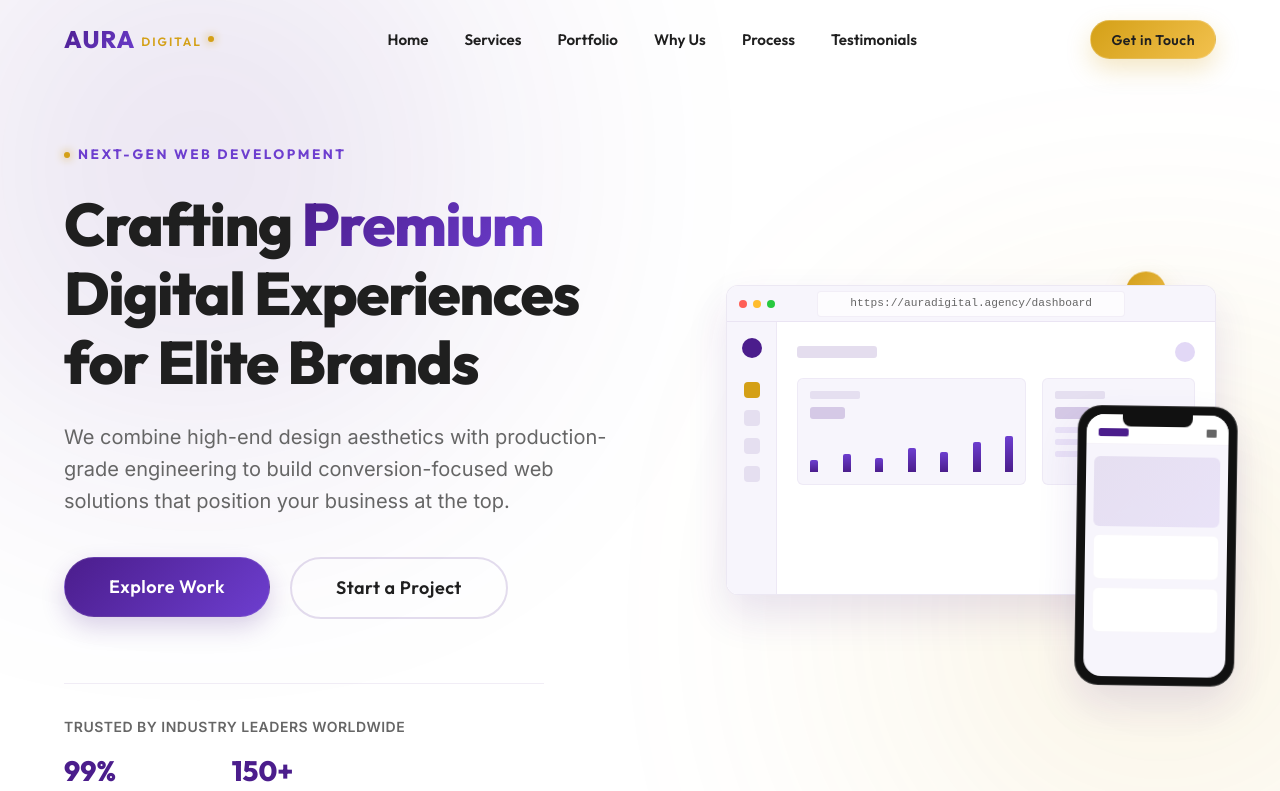
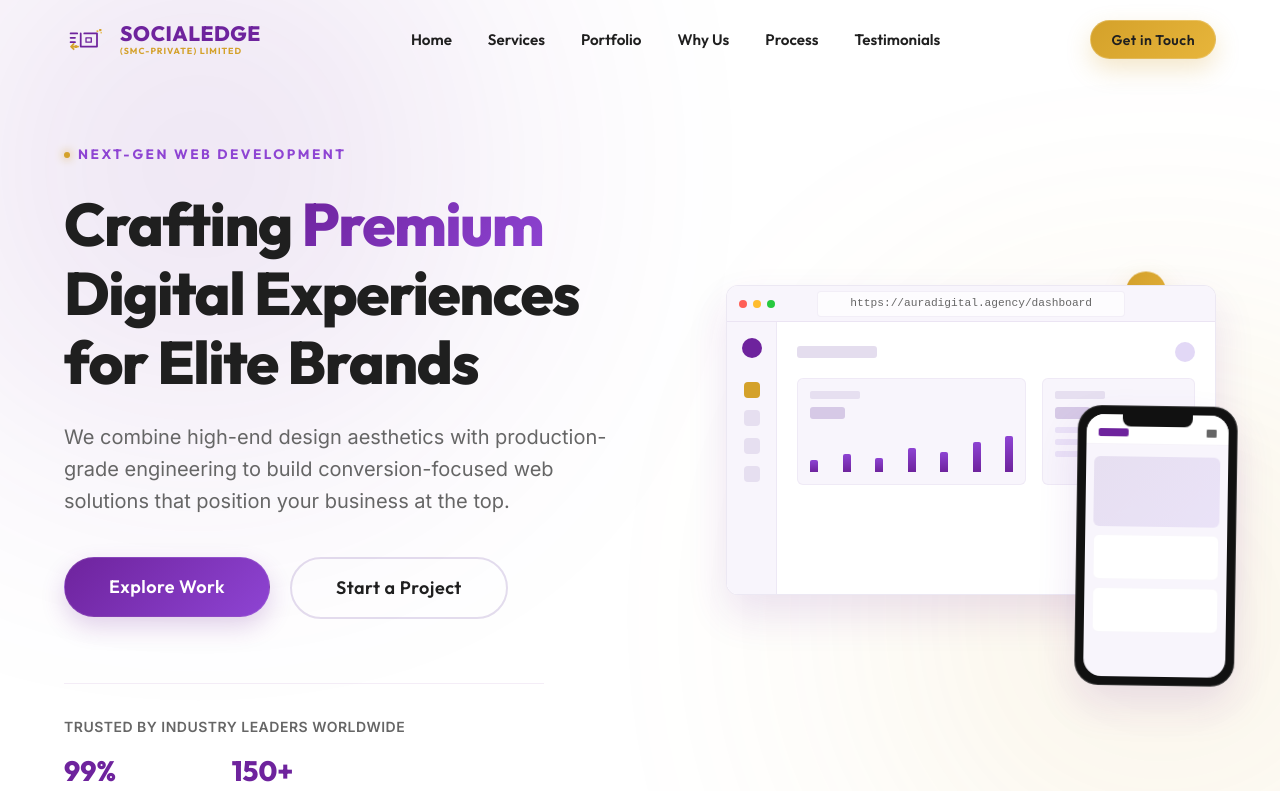
Before and after one commit to HanzalaKamran1234/Complete-Website, a React (Vite) app: page / in a window 1280 px wide. Shown: the top 791 px of the page. Built offline with nearby package versions, Linux system fonts and the light colour scheme.

Commit message:
Update visual identity and color theme to SocialEdge logo brand

```diff
--- a/index.html
+++ b/index.html
@@ -6,8 +6,8 @@
     <meta name="viewport" content="width=device-width, initial-scale=1.0" />
 
     <!-- SEO Meta Tags -->
-    <title>Aura Digital | Premium Web Design & Development Agency</title>
-    <meta name="description" content="Aura Digital is an elite web design and software engineering agency crafting luxury, high-performance websites and digital applications for global brands." />
+    <title>SocialEdge | Premium Digital Agency & Branding Solutions</title>
+    <meta name="description" content="SocialEdge (SMC-Private) Limited is an elite digital agency crafting high-performance websites, customized digital systems, and luxury branding assets." />
 
     <!-- Fonts Preconnect -->
     <link rel="preconnect" href="https://fonts.googleapis.com" />
--- a/src/sections/Footer/Footer.module.css
+++ b/src/sections/Footer/Footer.module.css
@@ -24,32 +24,47 @@
 .logo {
   display: flex;
   align-items: center;
-  gap: 6px;
+  gap: 12px;
+  position: relative;
   font-family: var(--font-headings);
-  font-weight: 800;
-  font-size: 1.5rem;
-  letter-spacing: 1px;
+  cursor: pointer;
+}
+
+.logoIcon {
+  width: 44px;
+  height: 28px;
+  display: flex;
+  align-items: center;
+  justify-content: center;
+}
+
+.logoIcon svg {
+  width: 100%;
+  height: 100%;
+}
+
+.logoText {
+  display: flex;
+  flex-direction: column;
+  align-items: flex-start;
+  line-height: 1;
 }
 
 .logoMain {
+  font-size: 1.3rem;
+  font-weight: 800;
   color: var(--color-bg-white);
+  letter-spacing: 0.5px;
 }
 
 .logoSub {
-  font-size: 0.75rem;
-  font-weight: 600;
+  font-size: 0.55rem;
+  font-weight: 700;
   color: var(--color-accent);
-  letter-spacing: 2px;
-  margin-top: 4px;
+  letter-spacing: 1px;
+  margin-top: 3px;
 }
 
-.logoDot {
-  width: 6px;
-  height: 6px;
-  background-color: var(--color-accent);
-  border-radius: 50%;
-  box-shadow: 0 0 10px var(--color-accent);
-}
 
 .brandDesc {
   font-size: 0.95rem;
--- a/src/sections/Footer/Footer.tsx
+++ b/src/sections/Footer/Footer.tsx
@@ -23,12 +23,25 @@ export const Footer: React.FC = () => {
           {/* Brand Panel */}
           <div className={styles.brandCol}>
             <a href="#home" className={styles.logo}>
-              <span className={styles.logoMain}>AURA</span>
-              <span className={styles.logoSub}>DIGITAL</span>
-              <span className={styles.logoDot}></span>
+              <div className={styles.logoIcon}>
+                <svg viewBox="0 0 100 60" fill="none" xmlns="http://www.w3.org/2000/svg">
+                  <path d="M15 15H30M15 25H25M15 35H25" stroke="var(--color-primary)" strokeWidth="4" strokeLinecap="round" />
+                  <path d="M38 15V45H75V15H46" stroke="var(--color-primary)" strokeWidth="4" strokeLinecap="round" strokeLinejoin="round" />
+                  <path d="M50 25H62V35H50V25Z" stroke="var(--color-primary)" strokeWidth="3" strokeLinejoin="round" />
+                  <path d="M32 45H16M16 45L22 39M16 45L22 51" stroke="var(--color-accent)" strokeWidth="4" strokeLinecap="round" strokeLinejoin="round" />
+                  <rect x="24" y="42" width="6" height="6" rx="1.5" fill="var(--color-accent)" />
+                  <rect x="74" y="8" width="4" height="4" fill="var(--color-accent-light)" />
+                  <rect x="80" y="5" width="5" height="5" fill="var(--color-accent)" />
+                  <rect x="83" y="12" width="3" height="3" fill="var(--color-accent-light)" />
+                </svg>
+              </div>
+              <div className={styles.logoText}>
+                <span className={styles.logoMain}>SOCIALEDGE</span>
+                <span className={styles.logoSub}>(SMC-PRIVATE) LIMITED</span>
+              </div>
             </a>
             <p className={styles.brandDesc}>
-              Engineering high-fidelity web solutions and custom digital systems for forward-thinking global brands.
+              Elevate Your Brand with Social Edge. We craft premium web applications, bespoke digital systems, and luxury branding assets.
             </p>
             <div className={styles.socials}>
               <a href="#" className={styles.socialLink} aria-label="LinkedIn">
@@ -108,7 +121,7 @@ export const Footer: React.FC = () => {
         {/* Footer Bottom copyright row */}
         <div className={styles.bottom}>
           <p className={styles.copy}>
-            &copy; {currentYear} Aura Digital. All rights reserved. Made for presentation.
+            &copy; {currentYear} SocialEdge (SMC-Private) Limited. All rights reserved.
           </p>
           <div className={styles.bottomLinks}>
             <a href="#" className={styles.bottomLink}>Privacy Policy</a>
--- a/src/sections/Navbar/Navbar.module.css
+++ b/src/sections/Navbar/Navbar.module.css
@@ -32,37 +32,47 @@
 .logo {
   display: flex;
   align-items: center;
-  gap: 6px;
+  gap: 12px;
   position: relative;
   font-family: var(--font-headings);
-  font-weight: 800;
-  font-size: 1.5rem;
-  letter-spacing: 1px;
+  cursor: pointer;
+}
+
+.logoIcon {
+  width: 44px;
+  height: 28px;
+  display: flex;
+  align-items: center;
+  justify-content: center;
+}
+
+.logoIcon svg {
+  width: 100%;
+  height: 100%;
+}
+
+.logoText {
+  display: flex;
+  flex-direction: column;
+  align-items: flex-start;
+  line-height: 1;
 }
 
 .logoMain {
+  font-size: 1.3rem;
+  font-weight: 800;
   color: var(--color-primary);
-  background: linear-gradient(135deg, var(--color-primary) 0%, var(--color-primary-light) 100%);
-  -webkit-background-clip: text;
-  -webkit-text-fill-color: transparent;
-  background-clip: text;
+  letter-spacing: 0.5px;
 }
 
 .logoSub {
-  font-size: 0.75rem;
-  font-weight: 600;
+  font-size: 0.55rem;
+  font-weight: 700;
   color: var(--color-accent);
-  letter-spacing: 2px;
-  margin-top: 4px;
+  letter-spacing: 1px;
+  margin-top: 3px;
 }
 
-.logoDot {
-  width: 6px;
-  height: 6px;
-  background-color: var(--color-accent);
-  border-radius: 50%;
-  box-shadow: 0 0 10px var(--color-accent);
-}
 
 /* Desktop Navigation Menu */
 .navMenu {
--- a/src/sections/Navbar/Navbar.tsx
+++ b/src/sections/Navbar/Navbar.tsx
@@ -41,10 +41,24 @@ export const Navbar: React.FC = () => {
       <div className={`${styles.navContainer} container`}>
         {/* Logo */}
         <a href="#home" className={styles.logo} onClick={closeMobileMenu}>
-          <span className={styles.logoMain}>AURA</span>
-          <span className={styles.logoSub}>DIGITAL</span>
-          <span className={styles.logoDot}></span>
+          <div className={styles.logoIcon}>
+            <svg viewBox="0 0 100 60" fill="none" xmlns="http://www.w3.org/2000/svg">
+              <path d="M15 15H30M15 25H25M15 35H25" stroke="var(--color-primary)" strokeWidth="4" strokeLinecap="round" />
+              <path d="M38 15V45H75V15H46" stroke="var(--color-primary)" strokeWidth="4" strokeLinecap="round" strokeLinejoin="round" />
+              <path d="M50 25H62V35H50V25Z" stroke="var(--color-primary)" strokeWidth="3" strokeLinejoin="round" />
+              <path d="M32 45H16M16 45L22 39M16 45L22 51" stroke="var(--color-accent)" strokeWidth="4" strokeLinecap="round" strokeLinejoin="round" />
+              <rect x="24" y="42" width="6" height="6" rx="1.5" fill="var(--color-accent)" />
+              <rect x="74" y="8" width="4" height="4" fill="var(--color-accent-light)" />
+              <rect x="80" y="5" width="5" height="5" fill="var(--color-accent)" />
+              <rect x="83" y="12" width="3" height="3" fill="var(--color-accent-light)" />
+            </svg>
+          </div>
+          <div className={styles.logoText}>
+            <span className={styles.logoMain}>SOCIALEDGE</span>
+            <span className={styles.logoSub}>(SMC-PRIVATE) LIMITED</span>
+          </div>
         </a>
+
 
         {/* Desktop Nav Links */}
         <nav className={styles.navMenu}>
--- a/src/styles/variables.css
+++ b/src/styles/variables.css
@@ -1,22 +1,24 @@
 :root {
   /* Color Palette */
-  --color-primary: #4B1D8C;        /* Deep Royal Purple */
-  --color-primary-light: #6D3ECF;  /* Soft Purple */
-  --color-primary-rgb: 75, 29, 140;
-  --color-primary-light-rgb: 109, 62, 207;
+  --color-primary: #6E239D;        /* Primary Purple */
+  --color-primary-dark: #4B1470;   /* Dark Purple */
+  --color-primary-light: #8E44D3;  /* Light Purple */
+  --color-primary-rgb: 110, 35, 157;
+  --color-primary-dark-rgb: 75, 20, 112;
+  --color-primary-light-rgb: 142, 68, 211;
 
-  --color-accent: #D4A017;         /* Luxury Gold */
-  --color-accent-light: #F2C14E;   /* Warm Golden Yellow */
-  --color-accent-rgb: 212, 160, 23;
+  --color-accent: #D4A12A;         /* Primary Gold */
+  --color-accent-light: #E7B53B;   /* Soft Gold */
+  --color-accent-rgb: 212, 161, 42;
 
   --color-bg-white: #FFFFFF;
-  --color-bg-light: #F7F5FC;       /* Very light lavender */
+  --color-bg-light: #F8F5FC;       /* Light Background Sections */
   --color-bg-glass: rgba(255, 255, 255, 0.7);
-  --color-bg-dark-glass: rgba(75, 29, 140, 0.04);
+  --color-bg-dark-glass: rgba(110, 35, 157, 0.04);
 
   --color-text-dark: #1F1F1F;      /* Dark Charcoal */
   --color-text-muted: #666666;     /* Gray */
-  --color-text-light: #F7F5FC;
+  --color-text-light: #F8F5FC;
 
   /* Typography */
   --font-headings: 'Outfit', -apple-system, BlinkMacSystemFont, 'Segoe UI', Roboto, Helvetica, Arial, sans-serif;
@@ -29,20 +31,21 @@
   --transition-bounce: 0.5s cubic-bezier(0.175, 0.885, 0.32, 1.275);
 
   /* Shadows */
-  --shadow-sm: 0 2px 4px rgba(75, 29, 140, 0.05);
-  --shadow-md: 0 10px 20px rgba(75, 29, 140, 0.08);
-  --shadow-lg: 0 20px 40px rgba(75, 29, 140, 0.12);
-  --shadow-gold: 0 10px 25px rgba(212, 160, 23, 0.25);
-  --shadow-purple: 0 10px 25px rgba(75, 29, 140, 0.2);
+  --shadow-sm: 0 2px 4px rgba(110, 35, 157, 0.05);
+  --shadow-md: 0 10px 20px rgba(110, 35, 157, 0.08);
+  --shadow-lg: 0 20px 40px rgba(110, 35, 157, 0.12);
+  --shadow-gold: 0 10px 25px rgba(212, 161, 42, 0.25);
+  --shadow-purple: 0 10px 25px rgba(110, 35, 157, 0.2);
 
   /* Borders & Radius */
   --border-radius-sm: 6px;
   --border-radius-md: 12px;
   --border-radius-lg: 24px;
   --border-radius-full: 9999px;
-  --border-light: 1px solid rgba(75, 29, 140, 0.08);
-  --border-accent: 1px solid rgba(212, 160, 23, 0.2);
+  --border-light: 1px solid rgba(110, 35, 157, 0.08);
+  --border-accent: 1px solid rgba(212, 161, 42, 0.2);
   --border-glass: 1px solid rgba(255, 255, 255, 0.4);
+
 
   /* Layout */
   --container-width: 1200px;
```
Also changed, not shown: public/favicon.svg.
